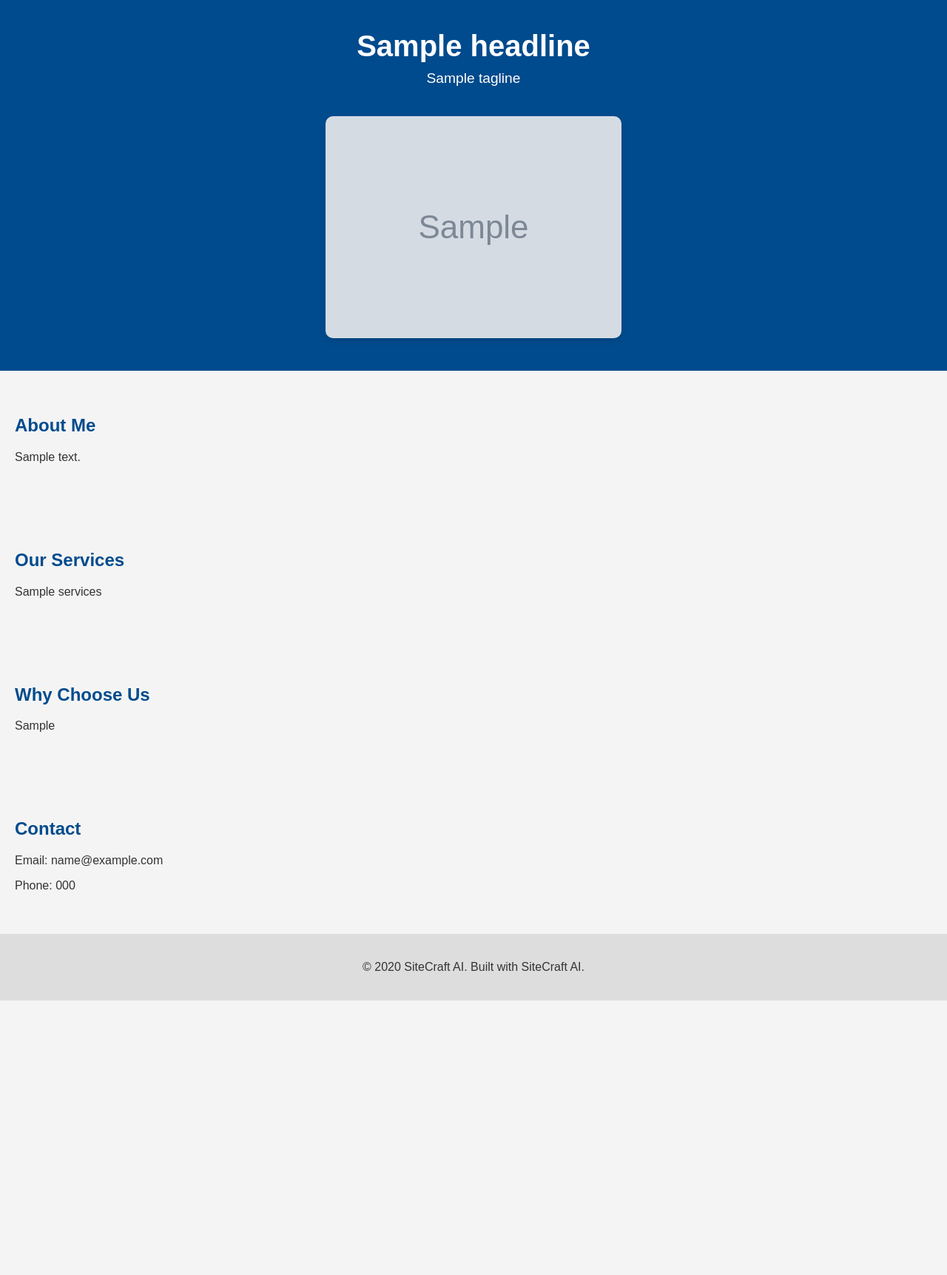
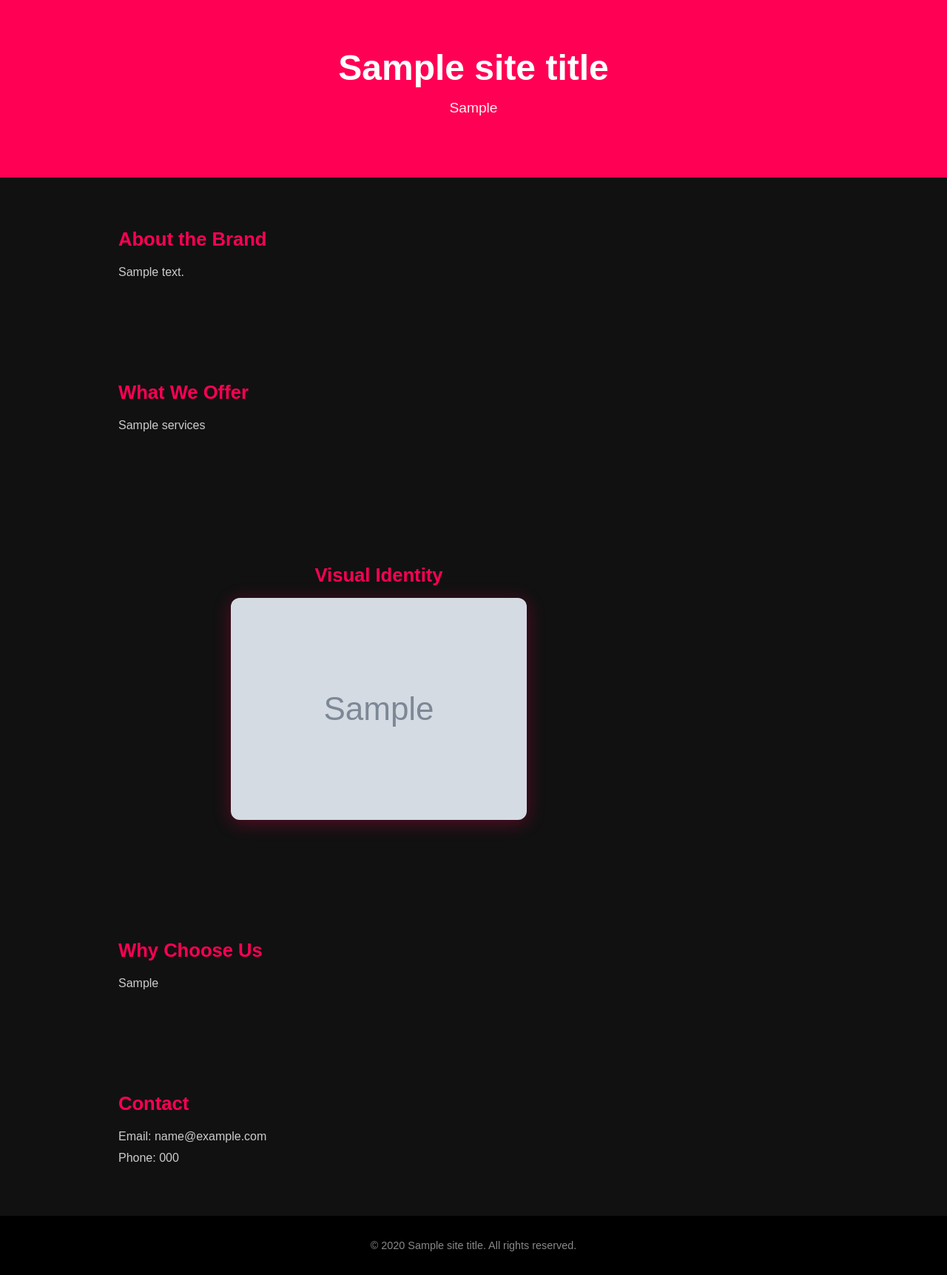
Before and after one commit to chehanvey-ctrl/sitecraft-backend, a Python web app: template templates/bold_brand_builder.html in a window 1280 px wide. Shown: the whole page at 74% size. Before the commit the page ends 1352 px from the top, so only its background shows below. Run offline with Jinja, Linux system fonts and the light colour scheme; the template is opened without the code that fills it: most values are stand-ins (such as "Sample title", 1, 10 or a date in 2020); grey boxes marked "Sample" are stand-in pictures.

Commit message:
Update bold_brand_builder.html

```diff
--- a/templates/bold_brand_builder.html
+++ b/templates/bold_brand_builder.html
@@ -1,75 +1,106 @@
-<!DOCTYPE html><html lang="en">
+<!DOCTYPE html>
+<html lang="en">
 <head>
   <meta charset="UTF-8" />
-  <meta name="viewport" content="width=device-width, initial-scale=1.0" />
-  <title>{{ headline }} – Bold Brand Builder</title>
+  <meta name="viewport" content="width=device-width, initial-scale=1.0"/>
+  <title>{{ site_title }}</title>
   <style>
     body {
       margin: 0;
-      font-family: Arial, sans-serif;
-      background-color: #f4f4f4;
-      color: #333;
+      font-family: 'Montserrat', sans-serif;
+      background-color: #111;
+      color: #fff;
     }
+
     header {
-      background-color: #004b8d;
-      color: white;
-      padding: 40px 20px;
+      background-color: #ff0055;
+      padding: 4rem 2rem;
       text-align: center;
     }
+
     header h1 {
+      font-size: 3rem;
       margin: 0;
-      font-size: 2.5em;
     }
+
     header p {
-      margin: 10px 0 20px;
-      font-size: 1.2em;
+      margin-top: 1rem;
+      font-size: 1.2rem;
+      color: #ffeef2;
     }
-    header img {
+
+    .section {
+      padding: 3rem 2rem;
+      max-width: 960px;
+      margin: auto;
+    }
+
+    .section h2 {
+      color: #ff0055;
+      font-size: 1.6rem;
+      margin-bottom: 1rem;
+    }
+
+    .section p {
+      line-height: 1.8;
+      color: #ccc;
+    }
+
+    .ai-image {
+      text-align: center;
+      margin: 2.5rem 0;
+    }
+
+    .ai-image img {
       max-width: 100%;
-      height: auto;
-      margin-top: 20px;
-      border-radius: 10px;
-      box-shadow: 0 4px 8px rgba(0,0,0,0.1);
+      border-radius: 12px;
+      box-shadow: 0 4px 25px rgba(255, 0, 85, 0.3);
     }
-    section {
-      padding: 40px 20px;
-    }
-    h2 {
-      color: #004b8d;
-    }
+
     footer {
       text-align: center;
-      padding: 20px;
-      background-color: #ddd;
-      color: #333;
+      padding: 2rem;
+      background-color: #000;
+      font-size: 0.9rem;
+      color: #888;
     }
   </style>
 </head>
 <body>
+
   <header>
-    <h1>{{ headline }}</h1>
-    <p>{{ tagline }}</p>
-    <img src="{{ image_url }}" alt="AI-generated visual for {{ prompt }}">
+    <h1>{{ site_title }}</h1>
+    <p>{{ site_tagline }}</p>
   </header>
-  <section>
-    <h2>About Me</h2>
+
+  <section class="section">
+    <h2>About the Brand</h2>
     <p>{{ about_us }}</p>
   </section>
-  <section>
-    <h2>Our Services</h2>
+
+  <section class="section">
+    <h2>What We Offer</h2>
     <p>{{ services }}</p>
   </section>
-  <section>
+
+  <section class="section ai-image">
+    <h2>Visual Identity</h2>
+    <img src="{{ image_url }}" alt="AI brand visual" />
+  </section>
+
+  <section class="section">
     <h2>Why Choose Us</h2>
     <p>{{ value_proposition }}</p>
   </section>
-  <section>
+
+  <section class="section">
     <h2>Contact</h2>
-    <p>Email: {{ contact_email }}</p>
-    <p>Phone: {{ contact_phone }}</p>
+    <p>Email: {{ contact_email }}<br>Phone: {{ contact_phone }}</p>
   </section>
+
   <footer>
-    <p>© {{ year }} SiteCraft AI. Built with SiteCraft AI.</p>
+    © {{ year }} {{ site_title }}. All rights reserved.
   </footer>
+
 </body>
 </html>
```
